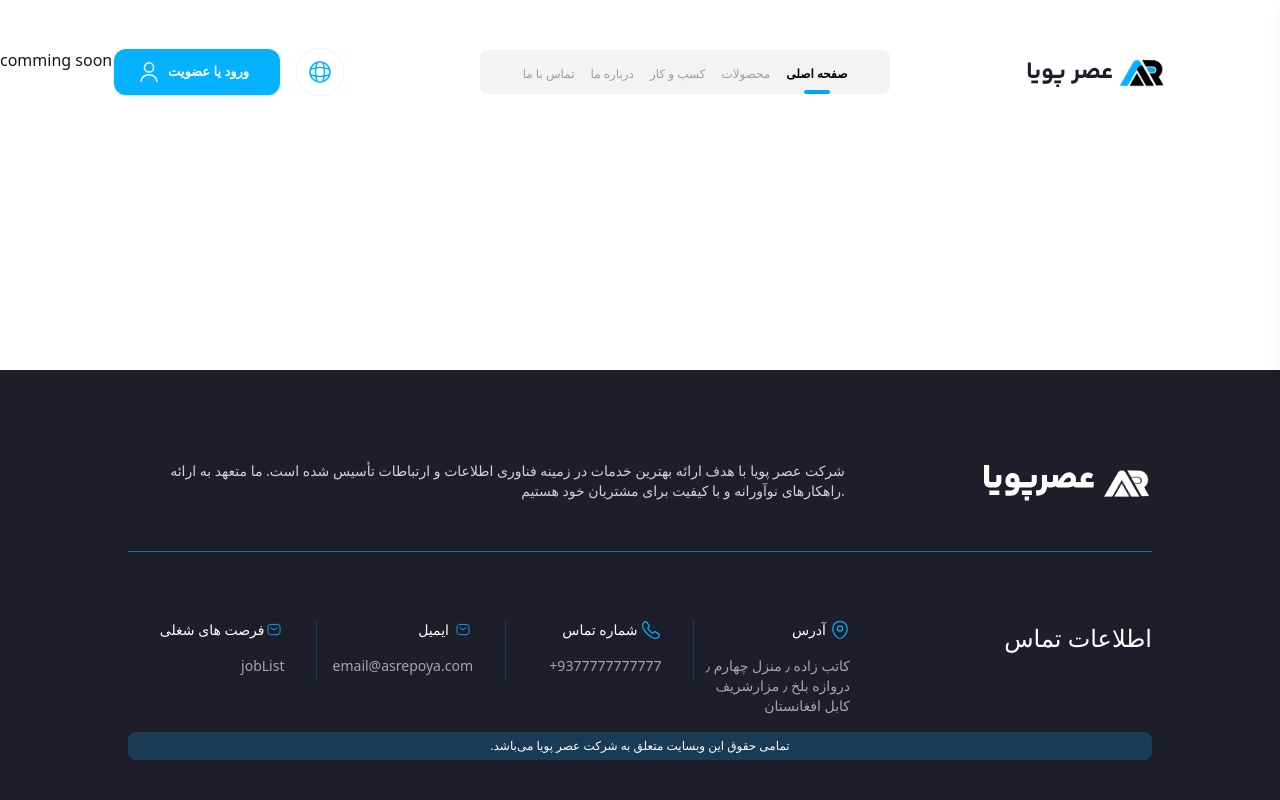
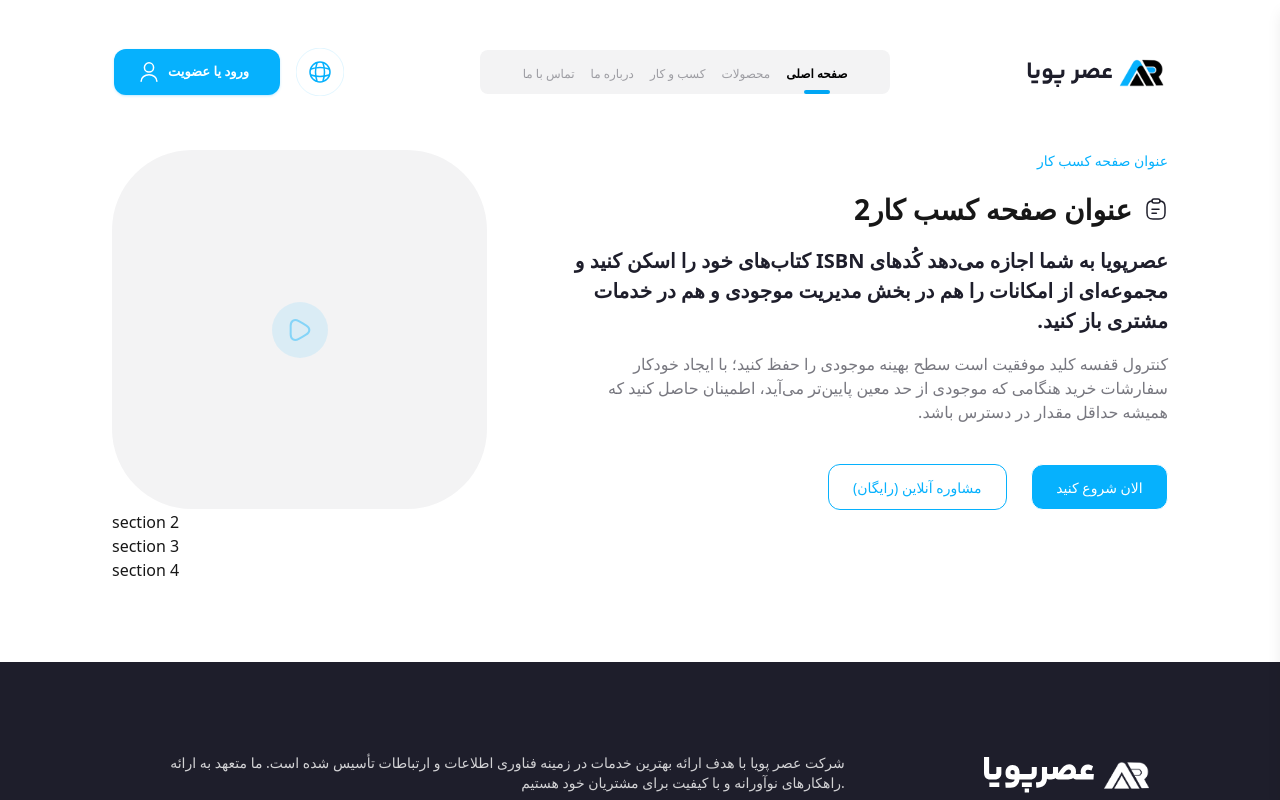
Before and after one commit to hussainsarwari/asre-poya-s, a Next.js app: page /business in a window 1280 px wide. Shown: the top 800 px of the page. Built offline with nearby package versions, Linux system fonts and the light colour scheme.

Commit message:
feat: business page
section 1 finished( only desktop)

```diff
--- /dev/null
+++ b/app/business/components/section1.jsx
@@ -0,0 +1,63 @@
+"use client";
+import Image from 'next/image'
+import { useLanguage } from "../../provider/languageProvider";
+import playerIcon from "@/public/icons/player_icon.svg"
+import Clipboardblack from "@/public/icons/clipboard-black.svg"
+
+export default function Section1() {
+    const { t } = useLanguage();
+
+    return (
+        <>
+            <div className='flex lg:justify-between'>
+
+                {/* video box */}
+                <div className="lg:w-[375px] lg:h-[359px] lg:rounded-[80px] bg-[#1E1E2B0D]">
+
+                    {/* player icon */}
+                    <div className='flex flex-col items-center justify-center h-full'>
+
+                        <Image src={playerIcon} alt='player icon' className='m-auto' />
+                    </div>
+
+
+
+                </div>
+
+
+                {/* text */}
+                <div className='lg:w-[601px]  ' dir='rtl'>
+                    <h1 className='text-[14px] text-[#06B1FD] h-[22px] text-[#1E1E2B]'>
+                        {t("businessPageTitle")}
+
+                    </h1>
+                    <h2 className='flex font-bold text-[28px] gap-3  items-center mt-4'>
+                        <Image src={Clipboardblack} alt='clipboard' className='w-6'/>
+                        <span className='flex items-center'>
+
+                            {t("businessPageTitle2")}
+                            </span>
+                    </h2>
+                    <p className='font-semibold text-[20px] text-[#1E1E2B] mt-4'>
+                        {t("businessPageParaghraph")}
+                    </p>
+                    <p className='text-[16px] text-[#1E1E2B99] mt-4'>
+                        {t("businesspageparagraph2")}
+                    </p>
+                    {/* buttons */}
+                    <div className='mt-10'>
+                        <button className='bg-[#06B1FD] py-3 px-6 rounded-xl lg:w-[137px] lg:h-[46px] text-white text-[14px] cursor-pointer hover:bg-white hover:border-[#06B1FD] border hover:text-[#06B1FD]'>
+                            {t("businesspageSartnowBtn")}
+                        </button>
+                        <button className='border mx-[24.5px] border-[#06B1FD] text-[#06B1FD] py-3 px-6 rounded-xl text-[14px] cursor-pointer hover:bg-[#06B1FD] hover:text-white lg:w-[178.5px] lg:h-[46px]'>
+                            {t("FreeOnlineConsultation")}
+
+                        </button>
+                    </div>
+                </div>
+
+
+            </div>
+        </>
+    )
+}
--- /dev/null
+++ b/app/business/components/section2.jsx
@@ -0,0 +1,11 @@
+export default function Section2() {
+
+    return (
+        <>
+        <div>
+
+        section 2
+        </div>
+        </>
+    )
+}
--- /dev/null
+++ b/app/business/components/section3.jsx
@@ -0,0 +1,11 @@
+export default function Section3() {
+
+    return (
+        <>
+        <div>
+
+        section 3
+        </div>
+        </>
+    )
+}
--- /dev/null
+++ b/app/business/components/section4.jsx
@@ -0,0 +1,11 @@
+export default function Section4() {
+
+    return (
+        <>
+        <div>
+
+        section 4
+        </div>
+        </>
+    )
+}
--- a/app/business/page.jsx
+++ b/app/business/page.jsx
@@ -1,7 +1,16 @@
+import Section1 from './components/section1'
+import Section2 from './components/section2'
+import Section3 from './components/section3'
+import Section4 from './components/section4'
+
 export default function business(){
     return (
-        <>
-        comming soon
-        </>
+     <div className='flex  flex-col mt-[102px] w-[1056px] mx-auto'>
+
+       <Section1 />
+      <Section2 />
+      <Section3 />
+      <Section4 />
+     </div>
     )
 }
--- a/app/contact-us/page.jsx
+++ b/app/contact-us/page.jsx
@@ -10,7 +10,7 @@
   const { t } = useLanguage();
 
   return (
-    <div className="flex flex-col gap-0 lg:gap-8    mx-auto    my-[89px]  lg:my-[142px] w-[300px] md:w-[616px]  lg:w-[1056px]" dir="rtl">
+    <div className="flex flex-col gap-0 lg:gap-8    mx-auto    mt-[89px]  lg:mt-[142px] w-[300px] md:w-[616px]  lg:w-[1056px]" dir="rtl">
       {/* عنوان */}
 
       <h2 className="text-[20px] lg:text-[32px] font-bold text-[#1E1E2B]">{t("contactus")}</h2>
--- a/app/provider/dictionary.js
+++ b/app/provider/dictionary.js
@@ -20,10 +20,21 @@
         location: "Location",
         contactustext: "You can use these for communication with us",
         contactuswithasrepoya: "Communication with Asre Poya",
-        aboutUsParagraph: "add your paraghraph here"
-
+        aboutUsParagraph: "add your paraghraph here",
+        businessPageTitle:"business page title",
+        businessPageTitle2:"business page title2",
+        businessPageParaghraph:"**Asre Poya** is a leading software development company based in Afghanistan, dedicated to delivering innovative digital solutions that empower businesses and organizations. The company specializes in building modern web and mobile applications, custom enterprise software, and technology-driven platforms that meet the needs of local and international clients. With a strong focus on quality, creativity, and user experience, Asre Poya combines cutting-edge technologies with a deep understanding of market needs to help businesses grow and operate more efficiently in the digital era. Through its commitment to excellence and innovation, Asre Poya is playing an important role in shaping Afghanistan’s technology landscape and supporting the nation’s digital transformation.",
+businesspageparagraph2:"write second paragraph here",
+businesspageSartnowBtn:"Start now",
+FreeOnlineConsultation:"Free Online Consultation",
     },
     fa: {
+        FreeOnlineConsultation:"مشاوره آنلاین (رایگان)",
+        businesspageSartnowBtn:"الان شروع کنید",
+        businesspageparagraph2:"کنترول قفسه کلید موفقیت است سطح بهینه موجودی را حفظ کنید؛ با ایجاد خودکار سفارشات خرید هنگامی که موجودی از حد معین پایین‌تر می‌آید، اطمینان حاصل کنید که همیشه حداقل مقدار در دسترس باشد.",
+        businessPageTitle:"عنوان صفحه کسب کار",
+        businessPageTitle2:"عنوان صفحه کسب کار2",
+        businessPageParaghraph:"عصرپویا به شما اجازه می‌دهد کُدهای ISBN کتاب‌های خود را اسکن کنید و مجموعه‌ای از امکانات را هم در بخش مدیریت موجودی و هم در خدمات مشتری باز کنید.",
         vision:"چشم انداز",
         aboutuscalendartick:"هدف ما این است که به‌عنوان یک رهبر جهانی در توسعه نرم‌افزار شناخته شویم؛ شناخته برای راه‌حل‌های نوآورانه، تعهد به برتری و وقف در ایجاد فناوری‌های فراگیر و پایدار که جوامع را توانمند ساخته و تغییرات مثبت را به حرکت درمی‌آورند.ما دنیایی را مجسم می‌کنیم که در آن فناوری‌ها فاصله‌ها را از میان برداشته، زندگی‌ها را بهبود بخشیده و آینده‌ای عادلانه‌تر و برخوردار از رفاه بیشتر را برای همه رقم می‌زند.",
         aboutusfirstParagraph:"شرکت عصر پویا یک شرکت پیشتاز فناوری در افغانستان است که در زمینه‌ی توسعه نرم‌افزار، طراحی و توسعه وب، و ارائه خدمات جامع میزبانی وب و ایمیل تخصص دارد.",
```
